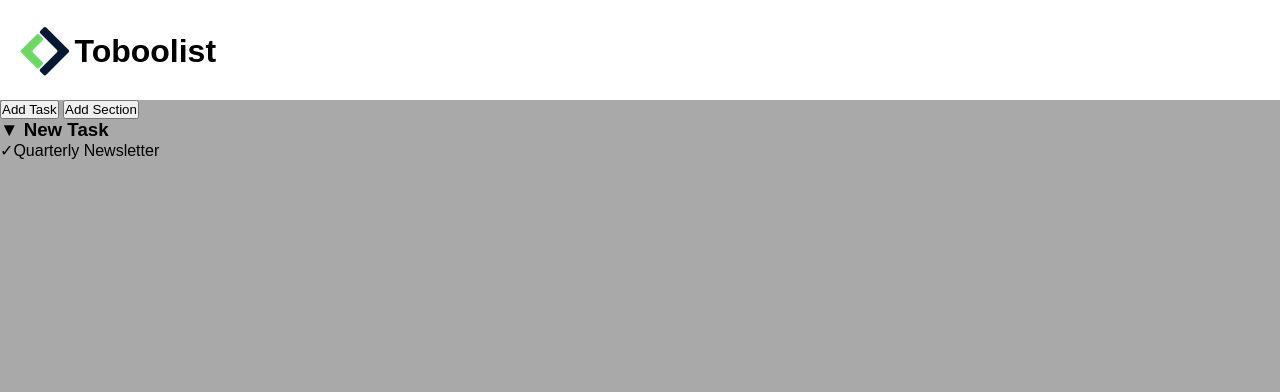
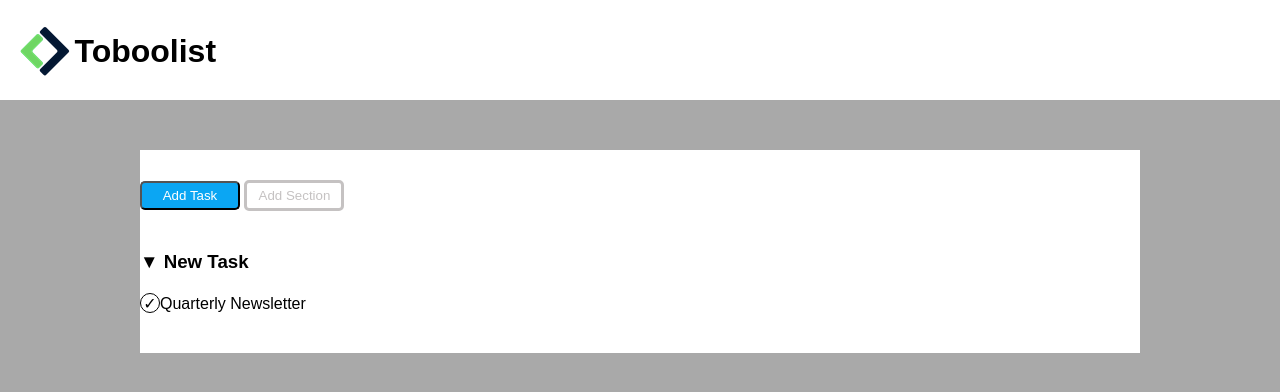
Before and after one commit to gianlucare/html-css-toboolist, a plain HTML site: page index.html in a window 1280 px wide. Drawn offline with Linux system fonts and the light colour scheme.

Commit message:
unorder list first css

```diff
--- a/style.css
+++ b/style.css
@@ -17,9 +17,65 @@ header {
 }
 
 .logo {
-display: inline-block;
+    display: inline-block;
 }
 
 .img-logo, .logo {
-vertical-align:middle;
+    vertical-align:middle;
 }
+
+.list {
+    width: 1000px;
+    margin: 50px auto;
+    background-color:white;
+    padding: 30px 0;
+}
+
+.textone {
+    display: inline-block;
+    width: 10%;
+    background-color:rgb(11, 166, 243);
+    border-radius:5px;
+    text-align:center;
+    color:white;
+    padding: 5px 10px;
+}
+
+.textsecond {
+    display: inline-block;
+    width: 10%;
+    padding:5px 10px;
+    background-color:rgb(255, 255, 255);
+    border-radius:5px;
+    text-align:center;
+    color:rgb(197, 194, 194);
+    border-color: rgb(197,194,194);
+    border:solid;
+}
+
+.list h3 {
+    margin: 40px 0 10px;
+}
+
+ul {
+    list-style: none;
+}
+
+.check {
+    display: inline-block;
+    height: 20px;
+    width: 20px;
+    line-height: 20px;
+    text-align: center;
+    border: 1px solid currentColor;
+    border-radius: 50%;
+    margin: 10px 0;
+}
+
+.check.checkcorrect {
+    color:green;
+}
+
+.check.checkerror {
+    color:red;
+}
```
